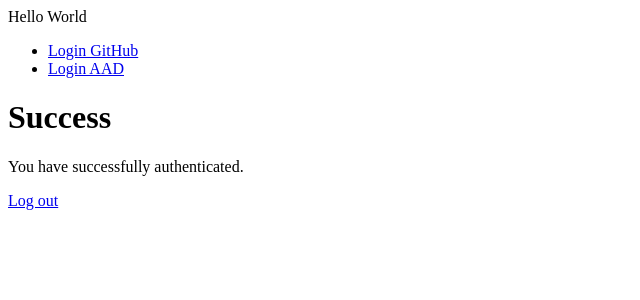
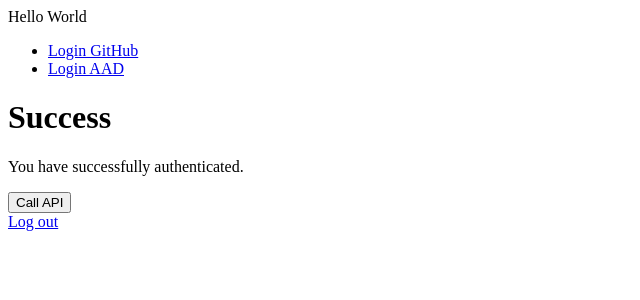
Before and after one commit to m4nv3ru/azurevue-test, a Vue app: page /success in a window 1280 px wide. Shown: the top 300 px of the page, without its empty margins (0-640 px from the left). Built offline with nearby package versions, Linux system fonts and the light colour scheme.

Commit message:
add frontend api call

```diff
--- a/src/router/index.ts
+++ b/src/router/index.ts
@@ -1,6 +1,5 @@
 import { createRouter, createWebHistory } from 'vue-router';
 import SuccessView from '@/views/SuccessView.vue';
-import AuthenticatedView from '@/views/AuthenticatedView.vue';
 
 const router = createRouter({
   history: createWebHistory(import.meta.env.BASE_URL),
@@ -9,11 +8,6 @@ const router = createRouter({
       path: '/success',
       name: 'success',
       component: SuccessView
-    },
-    {
-      path: "/api",
-      name: "api",
-      component: AuthenticatedView
     }
   ]
 })
--- a/src/views/AuthenticatedView.vue
+++ /dev/null
@@ -1,3 +0,0 @@
-<template>
-    <div>Should only be visible when authenticated</div>
-</template>
--- a/src/views/SuccessView.vue
+++ b/src/views/SuccessView.vue
@@ -2,6 +2,20 @@
     <div>
         <h1>Success</h1>
         <p>You have successfully authenticated.</p>
+        <div>
+            <button @click="() => callApi()">Call API</button>
+        </div>
         <a href="/.auth/logout">Log out</a>
     </div>
 </template>
+
+<script setup lang="ts">
+
+const callApi = () => {
+    console.log('Calling API');
+    fetch('/api/httpTrigger1')
+        .then(response => console.log(response))
+        .catch(error => console.error(error));
+};
+
+</script>
--- a/staticwebapp.config.json
+++ b/staticwebapp.config.json
@@ -4,6 +4,10 @@
     },
     "routes": [
         {
+            "route": "/success",
+            "allowedRoles": ["authenticated"]
+        },
+        {
             "route": "/api/*",
             "allowedRoles": ["authenticated"]
         }
```
